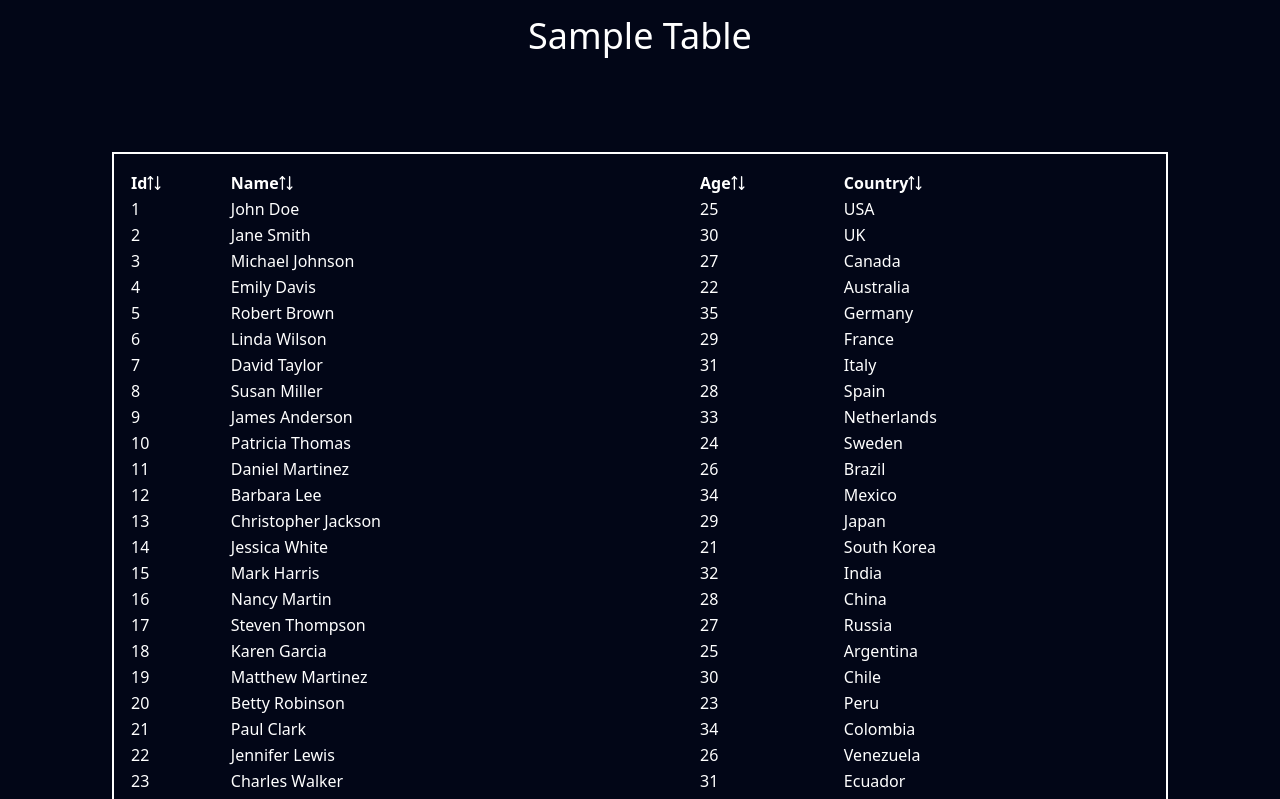
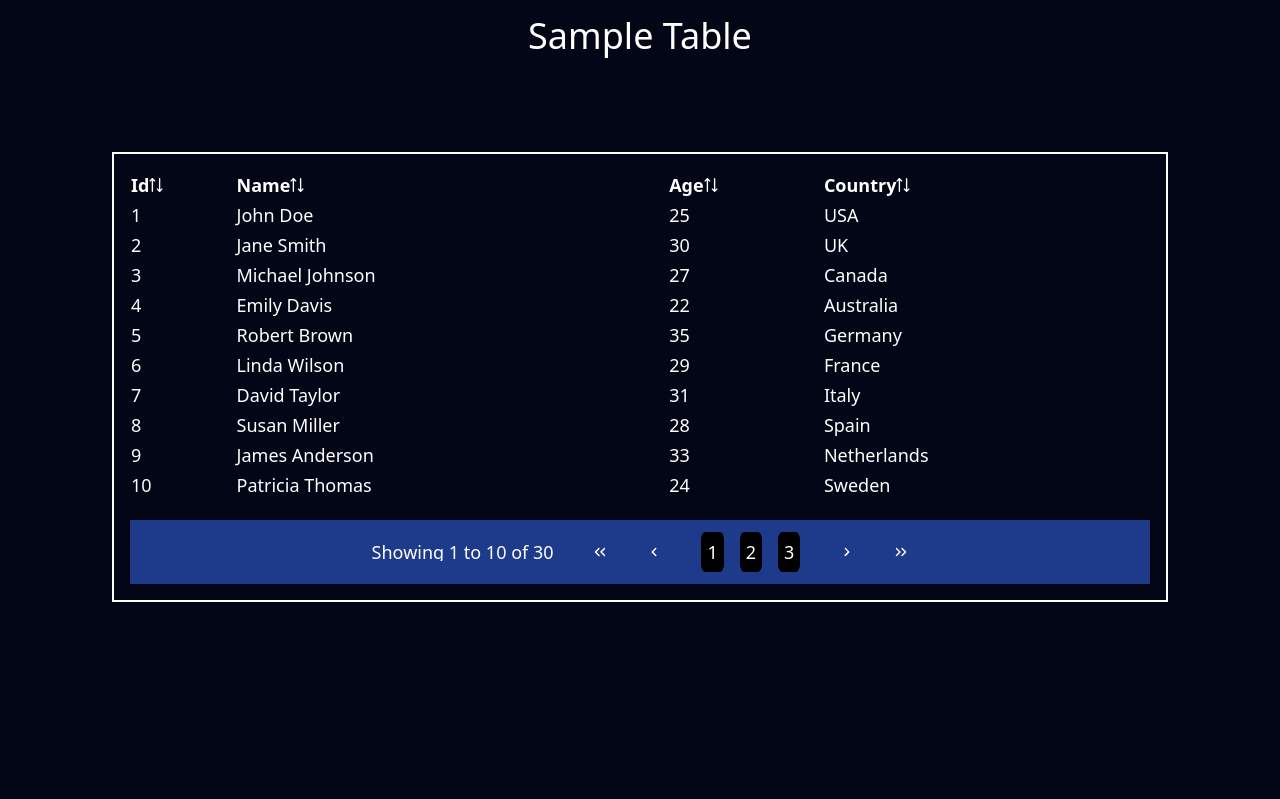
Before and after one commit to sudeepa99/Sample-React-Table, a React (Create React App) app: page / in a window 1280 px wide. Shown: the top 799 px of the page. Built offline with nearby package versions, Linux system fonts and the light colour scheme.

Commit message:
finalized

```diff
--- /dev/null
+++ b/src/Components/Table.css
@@ -0,0 +1,10 @@
+.custom-paginator .p-paginator-pages .p-paginator-page {
+    margin-right: 1rem;
+    background-color: black;
+    padding: 6px;
+    border-radius: 20%; /* Adjust this value for more/less spacing */
+  }
+
+  .custom-paginator .p-paginator-pages .p-paginator-page:last-child {
+    margin-right: 0; /* Remove margin for the last page number */
+  }
--- a/src/Components/Table.jsx
+++ b/src/Components/Table.jsx
@@ -1,6 +1,7 @@
 import React, { useEffect, useState } from 'react'
 import {DataTable} from "primereact/datatable";
 import {Column} from "primereact/column";
+import "../Components/Table.css"
 // import "primereact/resources/themes/lara-light-cyan/theme.css";
 // import 'primereact/resources/primereact.min.css';
 
@@ -22,11 +23,22 @@ export default function Table() {
     },[]);
   return (
     <div className='p-4 px-8 bg-slate-950'>
-       <DataTable value={tableData} responsiveLayout='scroll' className='items-center justify-center h-auto p-4 mx-20 my-20 text-white border-2 border-white border-solid hover:shadow-lg bg-slate-950'>
-        <Column field='id' header='Id' sortable className="hover:bg-blue-100 hover:text-blue-800 "/>
-        <Column field='name' header='Name' sortable className="hover:bg-blue-100 hover:text-blue-800"/>
-        <Column field='age' header='Age' sortable className="hover:bg-blue-100 hover:text-blue-800"/>
-        <Column field='country' header='Country' sortable className="hover:bg-blue-100 hover:text-blue-800"/>
+       <DataTable
+        value={tableData}
+        responsiveLayout='scroll'
+        paginator
+        rows={10}
+        rowsPerPageOptions={[1,2,3]}
+        totalRecords={30}
+        className='items-center justify-center h-auto p-4 mx-20 my-20 text-lg text-white border-2 border-white border-solid bg-slate-950'
+        paginatorClassName="bg-blue-900 text-blue gap-10 mt-5 py-3 custom-paginator"
+        paginatorTemplate="CurrentPageReport FirstPageLink PrevPageLink PageLinks NextPageLink LastPageLink"
+        currentPageReportTemplate="Showing {first} to {last} of {totalRecords}"
+        >
+        <Column field='id' header='Id' sortable className="hover:bg-blue-100 hover:text-blue-900 "/>
+        <Column field='name' header='Name' sortable className="hover:bg-blue-100 hover:text-blue-900"/>
+        <Column field='age' header='Age' sortable className="hover:bg-blue-100 hover:text-blue-900"/>
+        <Column field='country' header='Country' sortable className="hover:bg-blue-100 hover:text-blue-900"/>
        </DataTable>
     </div>
   )
```
